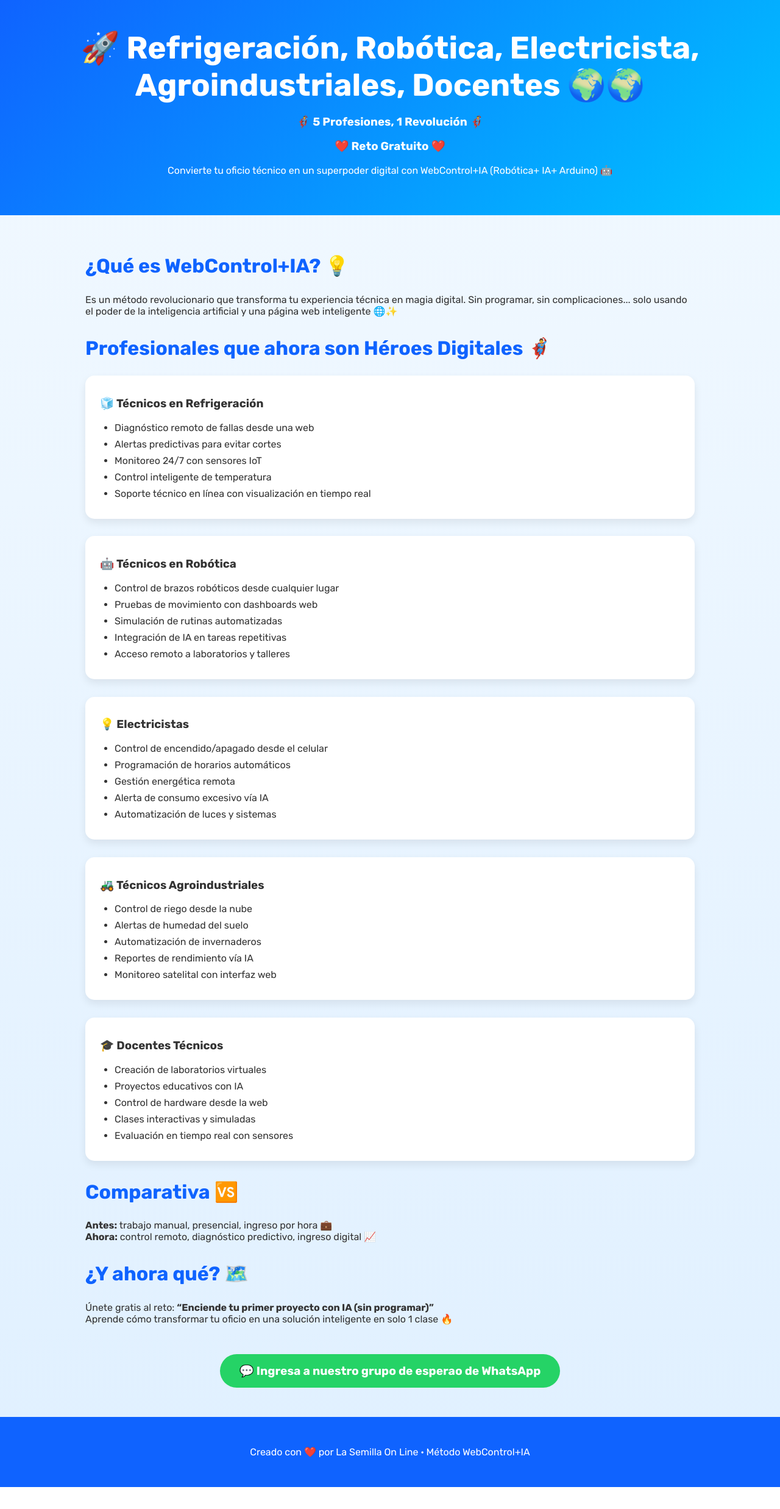
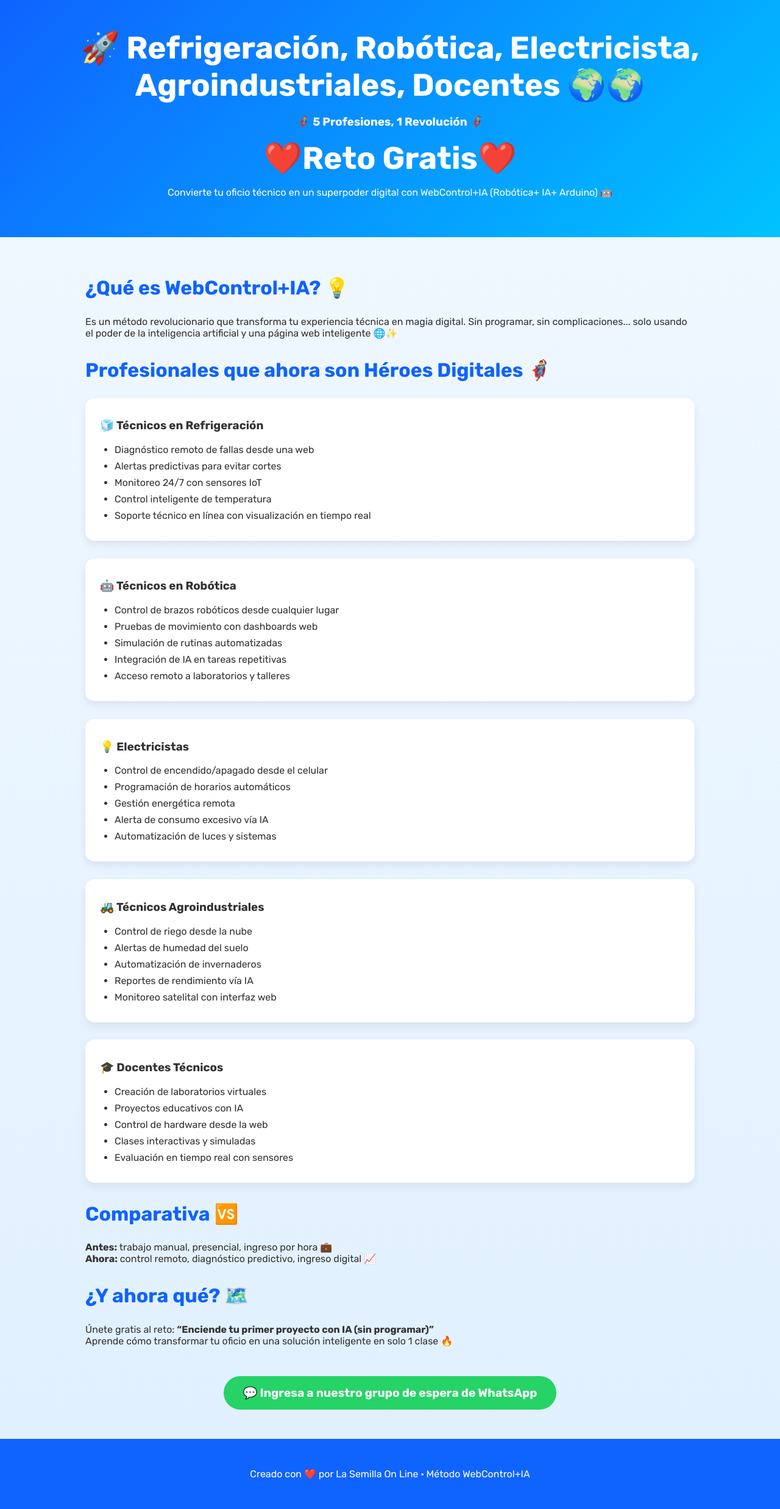
Before and after one commit to lasemillaonline/5profesiones.landing, a plain HTML site: page index.html in a window 1280 px wide. Shown: the whole page at 61% size. Before the commit the page ends 2439 px from the top, so only its background shows below. Drawn offline with Linux system fonts and the light colour scheme.

Commit message:
Update index.html

```diff
--- a/index.html
+++ b/index.html
@@ -5,7 +5,7 @@
   <meta name="viewport" content="width=device-width, initial-scale=1.0">
 
   <!-- Etiquetas para compartir -->
-  <meta property="og:title" content="🚀 Reto Gratuito: Robótica+ IA+ Arduino 🌍">
+  <meta property="og:title" content="🚀 Reto Gratis: Robótica+ IA+ Arduino 🌍">
   <meta property="og:description" content="Refrigeración, Robótica, Electricista, Agroindustriales, Docentes. Convierte tu oficio técnico en un superpoder digital">
   <meta property="og:image" content="https://lasemillaonline.github.io/5profesiones.landing/imagen01.jpg">
   <meta property="og:type" content="website">
@@ -98,7 +98,7 @@
   <header>
     <h1>🚀 Refrigeración, Robótica, Electricista, Agroindustriales, Docentes 🌍🌍</h1>
     <h3>🦸‍♂️ 5 Profesiones, 1 Revolución 🦸‍♂️</h3>
-     <h3>❤️ Reto Gratuito ❤️</h3>
+     <h1>❤️Reto Gratis❤️</h1>
     <p>Convierte tu oficio técnico en un superpoder digital con WebControl+IA (Robótica+ IA+ Arduino) 🤖</p>
   </header>
 
@@ -176,7 +176,7 @@
     </p>
 
     <p style="text-align: center;">
-      <a class="cta" href="https://chat.whatsapp.com/EHVSFOpE3ZM2YppsvNwI7p">💬 Ingresa a nuestro grupo de esperao de WhatsApp</a>
+      <a class="cta" href="https://chat.whatsapp.com/EHVSFOpE3ZM2YppsvNwI7p">💬 Ingresa a nuestro grupo de espera de WhatsApp</a>
     </p>
   </section>
 
```
